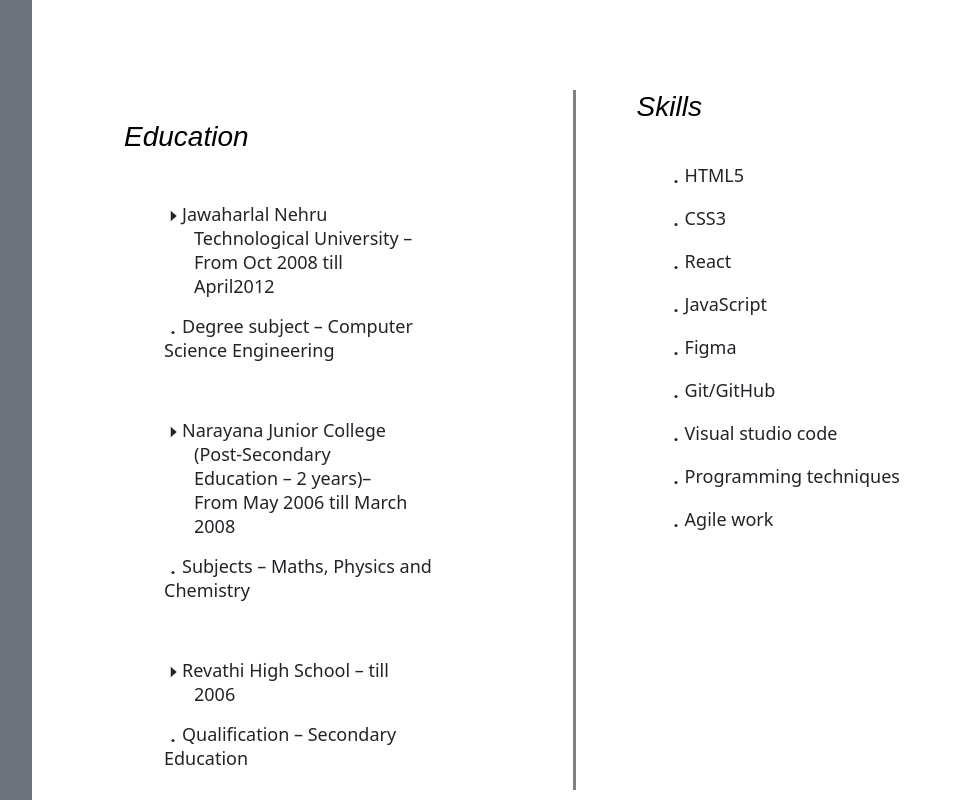
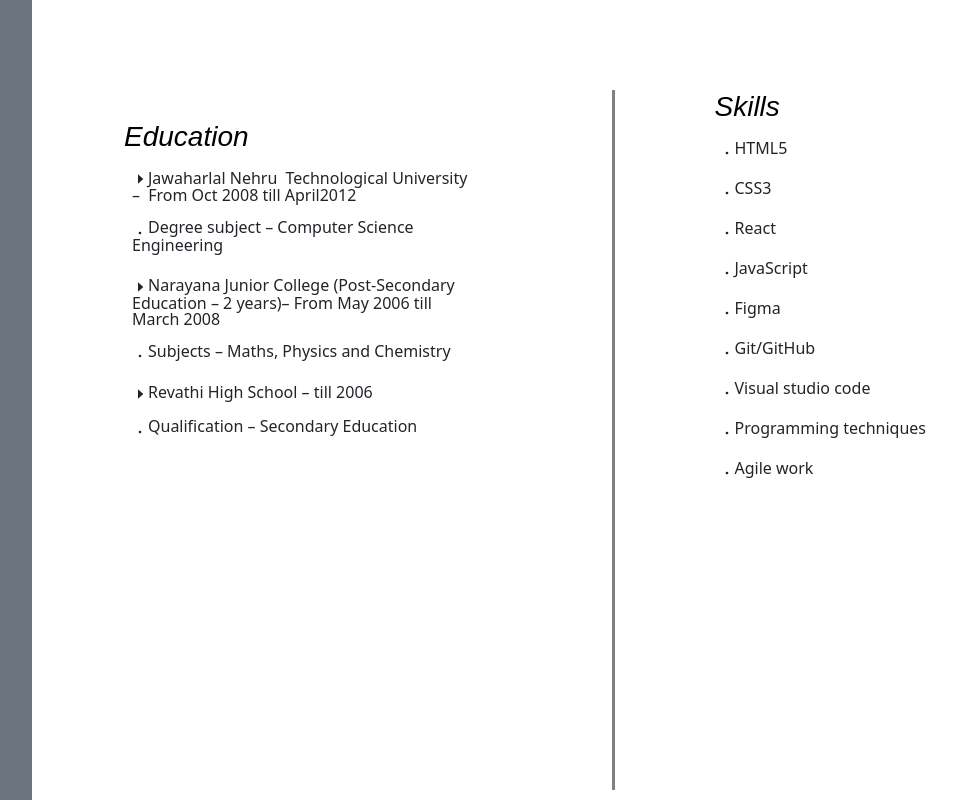
Before and after one commit to vasavipailla/vasavi_portfolio, a React (Create React App) app: page /components/about in a window 1280 px wide. Shown: the part 760-1560 px from the top of the page, without its empty margins (276-1232 px from the left). Built offline with nearby package versions, Linux system fonts and the light colour scheme.

Commit message:
changes in navigation

```diff
--- a/src/Components/About.js
+++ b/src/Components/About.js
@@ -6,16 +6,16 @@
         <div className="about" >
           <div className="education w-50">
             <h3 className="heading">Education</h3>
-             <div className="education1">
-              <div className="para">
-                <p><BiCaretRight/>Jawaharlal Nehru <span>Technological University – </span><span>From Oct 2008 till </span><span>April2012</span></p>
+             <div className="education1 m-1 d-flex flex-column">
+              <div className="para p-1 font-weight-bold text-lg lh-1">
+                <p><BiCaretRight/>Jawaharlal Nehru <span className="m-1">Technological University – </span><span>From Oct 2008 till </span><span>April2012</span></p>
                 <p><BiWifi0/>Degree subject – Computer Science Engineering</p>
               </div>
-              <div className="para">
+              <div className="para p-1 font-weight-bold text-lg lh-1">
                 <p><BiCaretRight/>Narayana Junior College <span>(Post-Secondary </span><span>Education – 2 years)– <span>From May 2006 till March </span><span>2008</span></span></p>
                 <p><BiWifi0/>Subjects – Maths, Physics and Chemistry</p>
               </div>
-              <div className="para">
+              <div className="para p-1 font-weight-bold text-lg lh-1">
                 <p><BiCaretRight/>Revathi High School – till <span>2006</span></p>
                 <p><BiWifi0/>Qualification – Secondary Education</p>
               </div>
@@ -25,7 +25,7 @@
           <div className="vl"></div>
           <div className="skills w-60">
             <h3 className="heading">Skills</h3>
-            <div className="para1">
+            <div className="para1 p-1 font-weight-bold text-lg">
               <p><BiWifi0/>HTML5</p>
               <p><BiWifi0/>CSS3</p>
               <p><BiWifi0/>React</p>
--- a/src/Components/Greet.js
+++ b/src/Components/Greet.js
@@ -3,7 +3,7 @@
 
 const Greet = () => {
     return(
-        <div>
+        <div className='greeting'>
              <h2 className="greet"><PiHandWavingBold /> &nbsp;I am Vasavi Reddy Pailla</h2>
         </div>
     )
--- a/src/Components/Home.js
+++ b/src/Components/Home.js
@@ -24,7 +24,7 @@
     window.addEventListener("scroll",setFixedSidebar)
 
     return (
-        <div>
+        <div className='row1'>
             <div className="row" style={{width:'100%'}}>
                <div className="col-lg-6 vh-400 bg-secondary text-white container1" style={{width:'25%'}} >
                     <div className={fix ? 'container fixed vh-400' : 'container vh-400'}>
--- a/src/index.css
+++ b/src/index.css
@@ -208,7 +208,7 @@
   height: 700px;
 }
 
-.para {
+/* .para {
   padding: 20px;
   line-height: normal;
   font-weight: 500;
@@ -223,7 +223,7 @@
   padding: 30px;
   font-weight:500;
   font-size: large;
-}
+} */
 
 .education {
   display: flex;
@@ -242,11 +242,11 @@
   padding: 20px;
 } */
 
-.education1 {
+/* .education1 {
   margin: 20px;
   display: flex;
   flex-direction: column;
-}
+} */
 
 .project-one {
   line-height:50px;
@@ -262,3 +262,16 @@
   align-content: center;
   align-items: center;
 }
+
+.row1 {
+  @media  (min-width:480px) {
+    display:flex;
+    flex-direction:row;
+  }
+}
+
+.container1 {
+  @media (min-width:480px) {
+    width:100%;
+  }
+}
```
